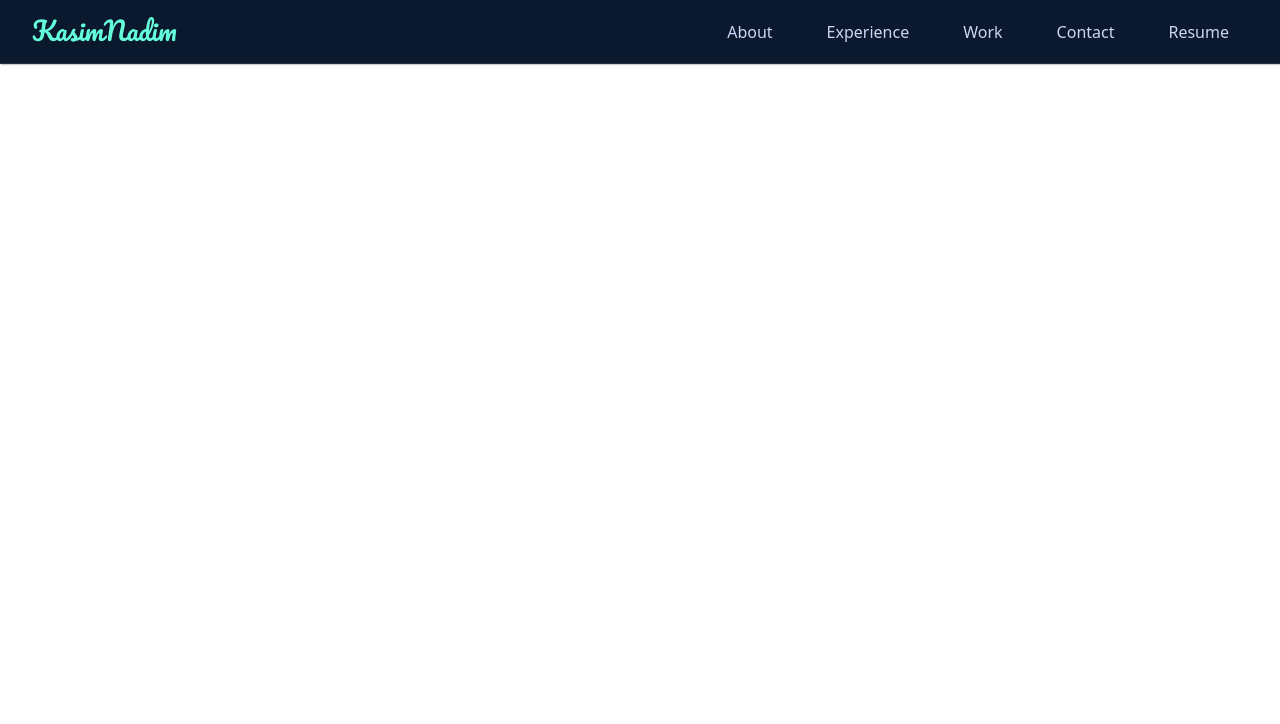
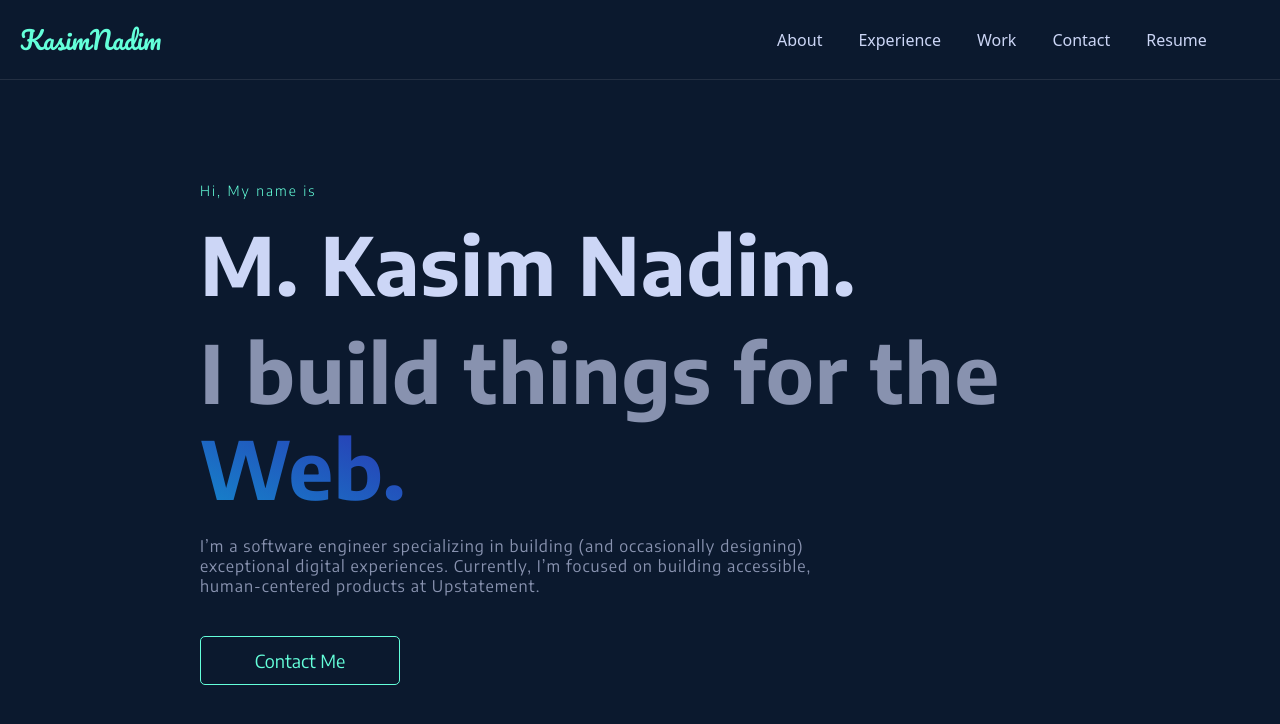
Before and after one commit to kasimnadim6/Portfolio-MKN, a React (Create React App) app: page / in a window 1280 px wide. Shown: the top 724 px of the page. Built offline with nearby package versions, Linux system fonts and the light colour scheme.

Commit message:
about page design

```diff
--- a/src/Components/About/About.module.scss
+++ b/src/Components/About/About.module.scss
@@ -1,36 +1,65 @@
-@import '../../abstracts/mixin';
+@import '../../index.scss';
 .about-section {
   display: flex;
   flex-direction: column;
   font-family: 'Encode Sans', sans-serif;
   .what-is-my-name {
-    color: #8892af;
+    color: $primary-color;
     font-size: 1.4rem;
     font-weight: 300;
+    letter-spacing: 2px;
   }
   .intro {
-    margin-top: 1rem;
+    margin-top: 1.5rem;
     .name,
     .work-info {
-      font-size: 5rem;
+      letter-spacing: 1px;
+      font-size: 8rem;
       font-weight: bold;
     }
     .name {
-      // color: #8892af;
+      color: $grey-light;
     }
     .work-info {
-      @include text-background-clip(to right top, #aa076b, #61045f);
+      margin-top: 1.2rem;
+      color: $grey-dark;
+      // @include text-background-clip(to right top, #aa076b, #61045f);
     }
     .web {
       @include text-background-clip(to right top, #1488cc, #2b32b2);
     }
   }
   .tagline {
-    margin-top: 1rem;
-    font-size: 1.2rem;
-    width: 75%;
+    margin-top: 1.5rem;
+    font-size: 1.6rem;
+    line-height: 2rem;
+    width: 70%;
     letter-spacing: 1px;
-    color: #8892af;
-    @include text-background-clip(to right top, #159957, #155799);
+    color: $grey-dark;
+    @include media-breakpoint-down(sm) {
+      width: 100%;
+    }
+    // @include text-background-clip(to right top, #159957, #155799);
   }
 }
+.contact-me {
+  margin-top: 4rem;
+  .btn {
+    width: 20rem;
+    padding: 1rem;
+    border: 1px solid $primary-color;
+    border-radius: 5px;
+    font-size: 1.8rem;
+    background: $bg-color;
+    color: $primary-color;
+    transition: transform 0.3s;
+    &:hover {
+      background-color: rgba($primary-color, 0.1);
+      transform: translateY(-0.3rem);
+    }
+    &:active,
+    &:focus {
+      transform: translateY(-0.1rem);
+    }
+  }
+}
--- a/src/Components/About/About.tsx
+++ b/src/Components/About/About.tsx
@@ -1,4 +1,3 @@
-import React from 'react';
 import styles from './About.module.scss';
 
 const About = () => {
@@ -16,6 +15,9 @@ const About = () => {
         designing) exceptional digital experiences. Currently, I’m focused on
         building accessible, human-centered products at Upstatement.
       </div>
+      <div className={styles['contact-me']}>
+        <button className={styles.btn}>Contact Me</button>
+      </div>
     </section>
   );
 };
--- a/src/Layouts/Header/Header.module.scss
+++ b/src/Layouts/Header/Header.module.scss
@@ -1,17 +1,16 @@
-@import '../../abstracts/mixin';
 @import '../../index.scss';
 .nav {
-  background-color: #0b192e;
-  min-height: 8vh;
+  background-color: $bg-color;
+  min-height: 10vh;
   display: flex;
   align-items: center;
   justify-content: space-between;
   padding: 0 2rem;
-  border-bottom: 1px solid rgba(#f2f2f2, 0.1);
-  box-shadow: 1px 1px 1px rgba(#000, 0.2);
+  border-bottom: 1px solid rgba($white-light, 0.1);
+  box-shadow: 1px 1px 1px rgba($black, 0.2);
   .logo {
-    font-size: 1.6rem;
-    color: #64ffda;
+    font-size: 2.5rem;
+    color: $primary-color;
     font-family: 'Pacifico', cursive;
   }
   .nav-links {
@@ -25,7 +24,7 @@
       list-style: none;
       a {
         text-decoration: none;
-        font-size: 1rem;
+        font-size: 1.6rem;
         font-weight: 400;
         padding: 0.5rem 1rem;
         color: #ccd6f6;
@@ -33,7 +32,7 @@
         transition: all 0.2s;
         position: relative;
         &:hover {
-          color: #64ffda;
+          color: $primary-color;
           // background-color: rgba(#3f3e3e, 0.3);
           // border-radius: 5px;
           // @include text-background-clip(to right top, #c21500, #ffc500);
@@ -51,9 +50,9 @@
     @include media-breakpoint-down(sm) {
       position: absolute;
       right: 0;
-      height: 92vh;
-      top: 8vh;
-      background-color: #0b192e;
+      height: 90vh;
+      top: 10vh;
+      background-color: $bg-color;
       flex-direction: column;
       align-items: center;
       justify-content: space-evenly;
@@ -71,7 +70,7 @@
       width: 2rem;
       height: 1px;
       margin: 8px;
-      background-color: #fff;
+      background-color: $white;
     }
     @include media-breakpoint-down(sm) {
       display: block;
--- a/src/Pages/Home/Home.module.scss
+++ b/src/Pages/Home/Home.module.scss
@@ -1,8 +1,15 @@
-.header {
-  // width: 100%;
-  // height: 20vh;
-  // background-color: #1a1a1a;
+@import '../../index.scss';
+.main {
+  background-color: $bg-color;
+  padding: 10rem 20rem;
+  height: 90vh;
+  @include media-breakpoint-down(lg) {
+    padding: 10rem 10rem;
+  }
+  @include media-breakpoint-down(md) {
+    padding: 10rem 10rem;
+  }
+  @include media-breakpoint-down(sm) {
+    padding: 5rem 2rem;
+  }
 }
-main {
-  padding: 2rem 11rem;
-}
--- a/src/Pages/Home/Home.tsx
+++ b/src/Pages/Home/Home.tsx
@@ -5,9 +5,12 @@ import styles from './Home.module.scss';
 const Home = () => {
   return (
     <>
-      <header className={styles.header}>
-        <Header />
-      </header>
+      {/* <header className={styles.header}> */}
+      <Header />
+      {/* </header> */}
+      <main className={styles.main}>
+        <About />
+      </main>
     </>
   );
 };
--- /dev/null
+++ b/src/abstracts/_variables.scss
@@ -0,0 +1,9 @@
+$bg-color: #0b192e;
+$primary-color: #64ffda;
+$black: #000;
+$white: #fff;
+$white-light: #f2f2f2;
+$grey-light: #ccd6f6;
+$grey-dark: #8892af;
+
+$default-font-size: 1.6rem;
--- a/src/index.scss
+++ b/src/index.scss
@@ -1,6 +1,8 @@
 @import 'bootstrap/scss/_functions';
 @import 'bootstrap/scss/_variables';
 @import 'bootstrap/scss/mixins/_breakpoints';
+@import './abstracts/mixin';
+@import './abstracts/variables';
 *,
 *::before,
 *::after {
@@ -8,14 +10,21 @@
   padding: 0;
   box-sizing: inherit;
 }
+html {
+  font-size: 62.5%;
+  @include media-breakpoint-down(md) {
+    font-size: 56.25%;
+    overflow-x: hidden;
+  }
+  @include media-breakpoint-down(sm) {
+    font-size: 50%;
+    overflow-x: hidden;
+  }
+}
 body {
   box-sizing: border-box;
   font-family: 'Lato', sans-serif;
-  font-size: 62.5%;
   color: #fff;
   width: 100vw;
   height: 100vh;
-  @include media-breakpoint-down(sm) {
-    overflow-x: hidden;
-  }
 }
```
